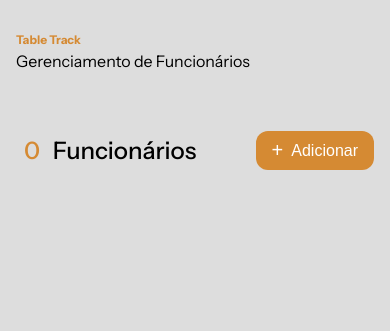
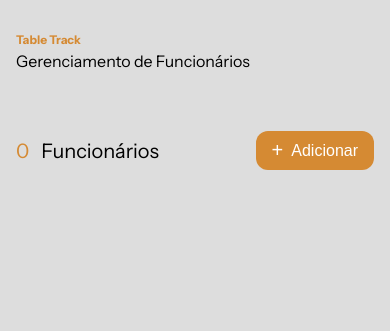
Before and after one commit to beatrizbramont/SistemaRestaurante, a Flask app: page /funcionarios in a window 390 px wide. Shown: the top 331 px of the page. Run offline with Flask 3, Linux system fonts and the light colour scheme; parts of the project's set-up code (start-up, migrations or seed data) failed here and were passed over; some libraries are stand-ins or nearby versions; some web fonts are replaced.

Commit message:
:sparkles: :art: feat(style): Melhora estrutura e responsividade de elementos de titulo e margins para melhor responsividade

```diff
--- a/static/css/funcionarios.css
+++ b/static/css/funcionarios.css
@@ -8,7 +8,7 @@
     justify-content: space-between;
     align-items: center;
     font-weight: 400;
-    margin-bottom: 64px;
+    margin-bottom: 48px;
 }
 
 .funcionarios-infos .funcionario-qnt {
@@ -19,7 +19,7 @@
 .funcionarios-infos h2 {
     margin-left: 8px;
     font-size: 32px;
-    font-weight: 500;
+    font-weight: 400;
 }
 
 .funcionarios-topo-botao {
@@ -139,7 +139,8 @@
 
 @media (max-width: 838px) {
     .funcionarios-infos h2 {
-        font-size: 24px;
+        margin: 0;
+        font-size: 20px;
     }
 
     .funcionarios-topo-botao {
--- a/templates/funcionarios.html
+++ b/templates/funcionarios.html
@@ -241,7 +241,7 @@
                         </div>
 
                         <div class="input-group">
-                            <button class="botao-login">Atualizar</button>
+                            <button class="botao-login" style="padding: 12px 16px;">Atualizar</button>
                         </div>
                     </div>
 
```
